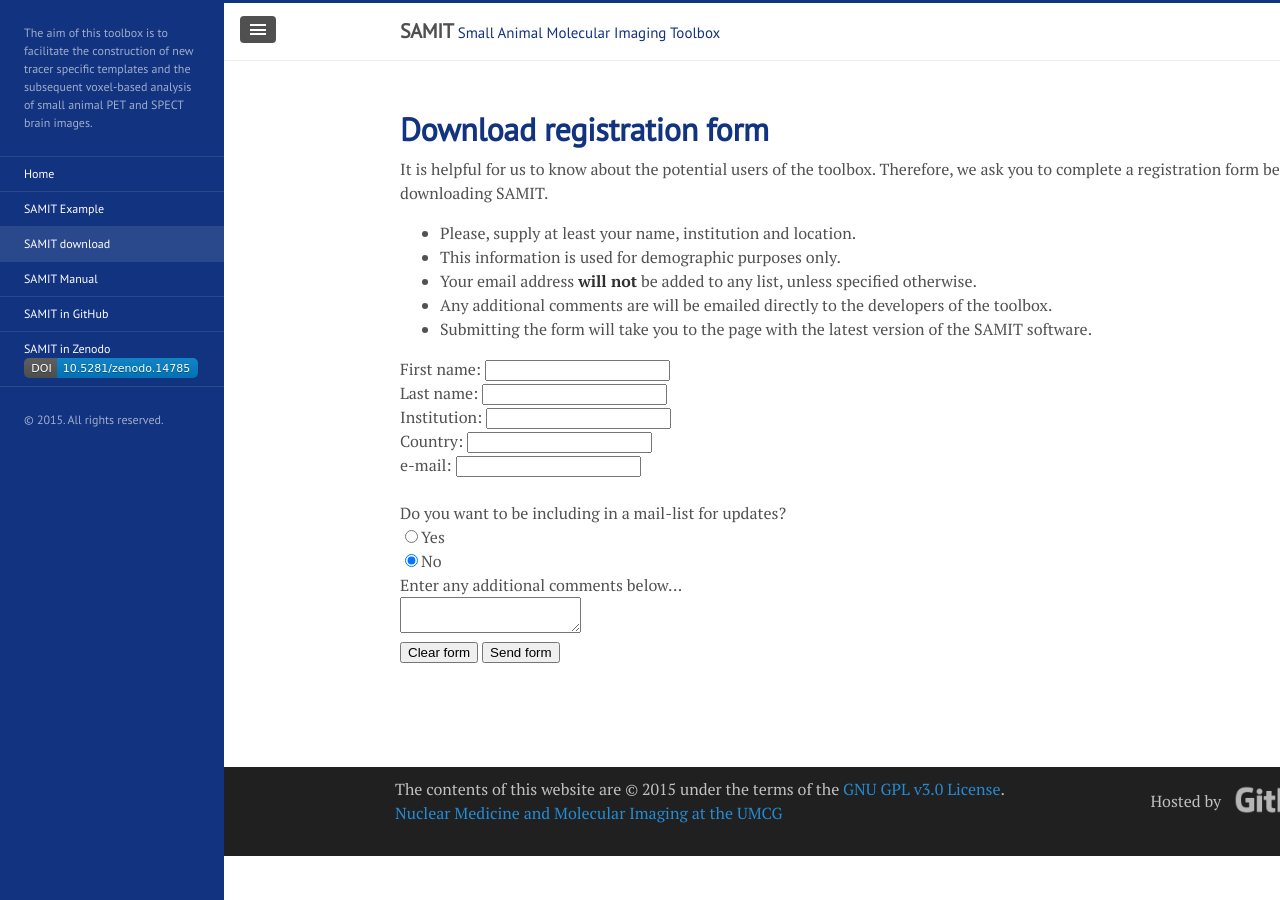
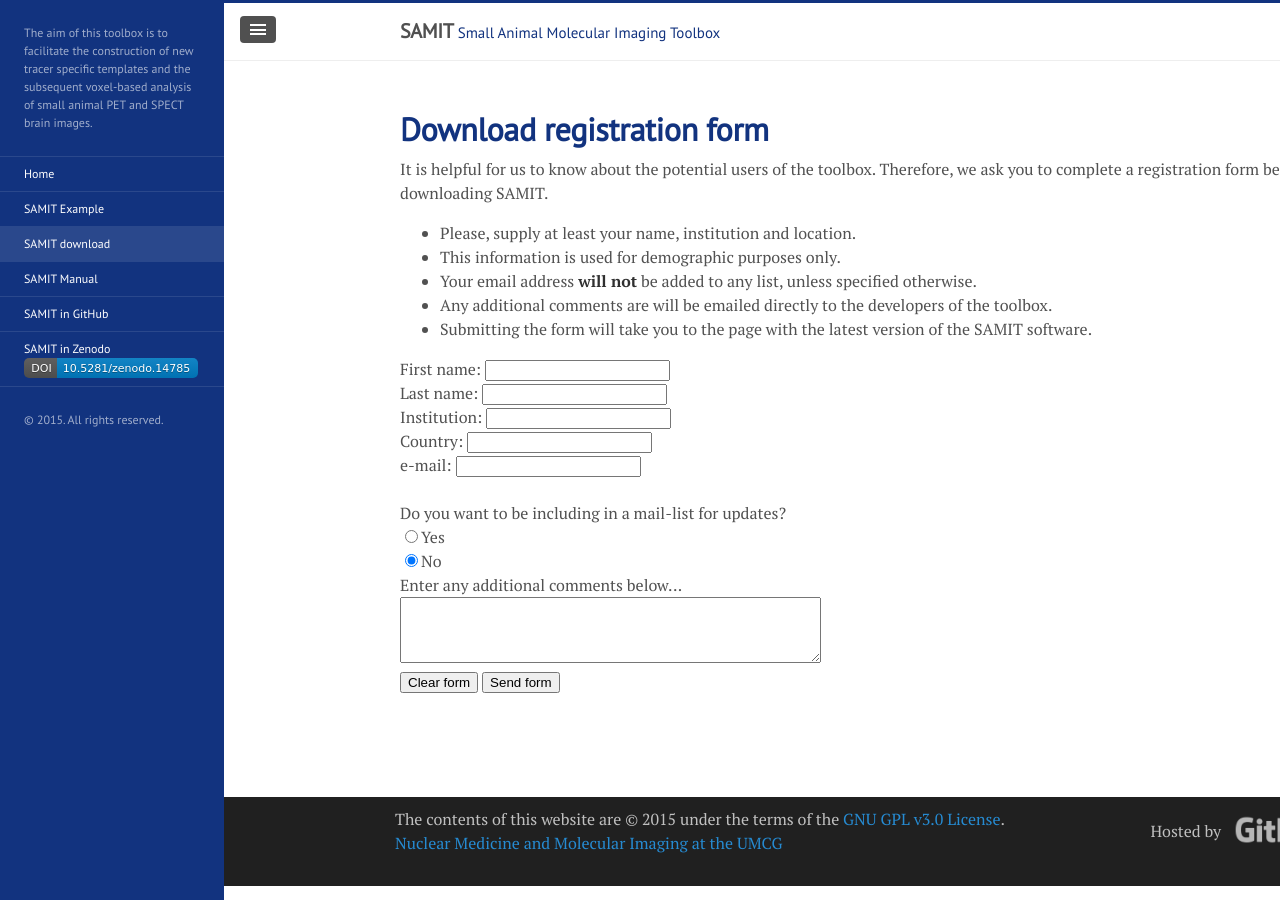
Before and after one commit to mic-umcg/samit, a Jekyll site: the page built from form.md, in a window 1280 px wide. Built offline with Jekyll 4.4.1, drawn with Linux system fonts in a browser that asks for light colours; Markdown is read by kramdown in place of the engine named in the settings.

Commit message:
Update form.md

```diff
--- a/form.md
+++ b/form.md
@@ -32,7 +32,8 @@ It is helpful for us to know about the potential users of the toolbox. Therefore
   <input type="radio" name="mail-list" value="No" checked>No<br>
 
   Enter any additional comments below...<br>
-  <textarea name="body"> </textarea>
+  <textarea name="body" rows="4" cols="50">
+  </textarea>
   <br>
   <input type="reset" value="Clear form">
   <input type="submit" value="Send form">
```
